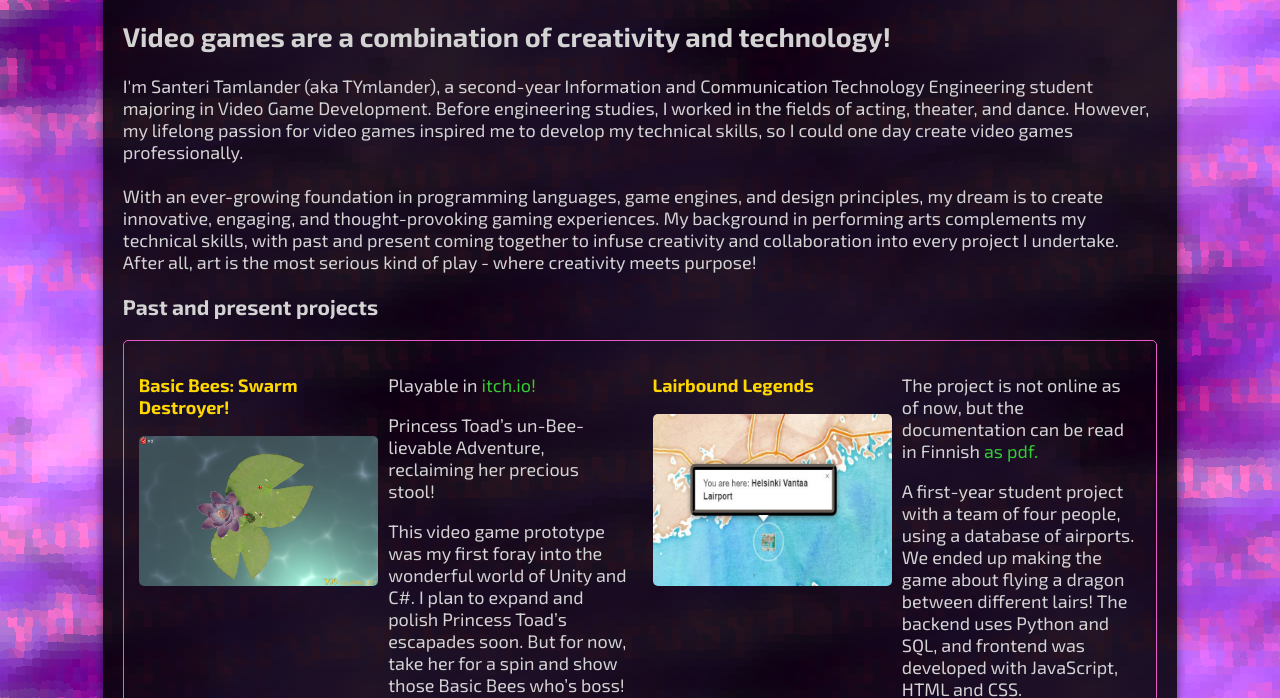
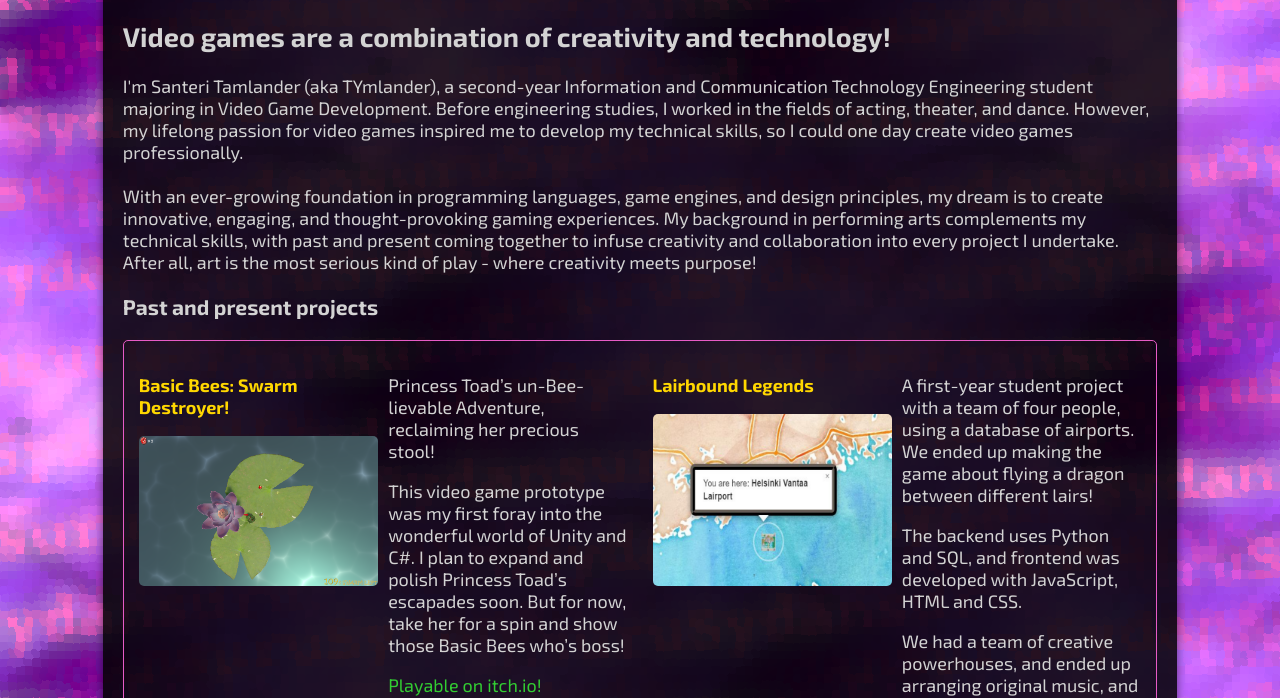
Before and after one commit to ssntr/tymlander, a plain HTML site: page index.html in a window 1280 px wide. Shown: the part 254-952 px from the top of the page. Drawn offline with Linux system fonts and the light colour scheme; a web font is replaced by a local one.

Commit message:
projects.json & projects.js base structure
Project information is now added to data\projects.json, instead of hand-writing them to html.
made necessary changes for future updates: better folder structure for images, index.html defers js loads, emptied out the projects section (where the script now parses project info dynamically) etc!

```diff
--- /dev/null
+++ b/data/projects.json
@@ -0,0 +1,31 @@
+[
+  {
+    "title": "Basic Bees: Swarm Destroyer!",
+    "year": 2025,
+    "image": "img/basic-bees/thumbnail.png",
+    "alt": "Basic Bees gameplay",
+    "description": [
+      "Princess Toad’s un-Bee-lievable Adventure, reclaiming her precious stool!",
+      "This video game prototype was my first foray into the wonderful world of Unity and C#. I plan to expand and polish Princess Toad’s escapades soon. But for now, take her for a spin and show those Basic Bees who’s boss!"
+    ],
+    "itch": "https://ssntr.itch.io/basic-bees",
+    "youtube": null,
+    "screenshots": [],
+    "technologies": ["Unity", "C#"]
+  },
+  {
+    "title": "Lairbound Legends",
+    "year": 2024,
+    "image": "img/lairbound-legends/thumbnail.png",
+    "alt": "Lairbound Legends",
+    "description": [
+      "A first-year student project with a team of four people, using a database of airports. We ended up making the game about flying a dragon between different lairs!",
+      "The backend uses Python and SQL, and frontend was developed with JavaScript, HTML and CSS.",
+      "We had a team of creative powerhouses, and ended up arranging original music, and creating a flying and a turn-based RPG-style minigames!"
+    ],
+    "itch": null,
+    "youtube": null,
+    "screenshots": [],
+    "technologies": ["Python", "SQL", "JavaScript", "HTML", "CSS"]
+  }
+]
--- a/index.html
+++ b/index.html
@@ -6,7 +6,8 @@
   <meta name="viewport" content="width=device-width, initial-scale=1">
   <title>TYmlander Portfolio</title>
   <link rel="stylesheet" href="css/style.css">
-  <script src="js/app.js"></script>
+  <script src="js/app.js" defer></script>
+  <script src="js/projects.js" defer></script>
   <link href="https://fonts.googleapis.com/css2?family=Press+Start+2P&display=swap" rel="stylesheet">
   <link href="https://fonts.googleapis.com/css2?family=Exo+2:ital,wght@0,100..900;1,100..900&family=Playpen+Sans:wght@400;700&display=swap" rel="stylesheet">
 
@@ -32,31 +33,11 @@
             <p>I'm Santeri Tamlander (aka TYmlander), a second-year Information and Communication Technology Engineering student majoring in Video Game Development. Before engineering studies, I worked in the fields of acting, theater, and dance. However, my lifelong passion for video games inspired me to develop my technical skills, so I could one day create video games professionally. <br><br>
 With an ever-growing foundation in programming languages, game engines, and design principles, my dream is to create innovative, engaging, and thought-provoking gaming experiences. My background in performing arts complements my technical skills, with past and present coming together to infuse creativity and collaboration into every project I undertake. After all, art is the most serious kind of play - where creativity meets purpose!</section>
     </div>
+
     <h3>Past and present projects</h3>
-    <div class="projects">
-      <div class="project">
-        <div class="left">
-        <p><strong>Basic Bees: Swarm Destroyer!</strong></p>
-        <img src="img/basicbees.png">
-        </div>
-        <div class="right">
-                        <p>Playable in <a href="https://ssntr.itch.io/basic-bees">itch.io!</a> </p>
-    <p>Princess Toad’s un-Bee-lievable Adventure, reclaiming her precious stool!</p>
-          <p>This video game prototype was my first foray into the wonderful world of Unity and C#. I plan to expand and polish Princess Toad’s escapades soon. But for now, take her for a spin and show those Basic Bees who’s boss!</p>
-        </div>
-        </div>
-      <div class="project">
-        <div class="left">
-          <p><strong>Lairbound Legends</strong></p>
-          <img src="img/lairboundlegends.png">
-        </div>
-        <div class="right">
-          <p>The project is not online as of now, but the documentation can be read in Finnish <a href="img/Lairbound_Legends_2.pdf" download>as pdf.</a></p>
-          <p>A first-year student project with a team of four people, using a database of airports. We ended up making the game about flying a dragon between different lairs! The backend uses Python and SQL, and frontend was developed with JavaScript, HTML and CSS.</p>
-          <p>We had a team of creative powerhouses, and ended up arranging original music, and creating a flying and a turn-based rpg -style minigames!</p>
-        </div>
-      </div>
-  </div>
+    <div class="projects" id="projects-container">
+        <!-- Projects will be dynamically loaded here -->
+    </div>
 
         <div class="dropdown">
             <button onclick="toggleDropdown('education')">Education</button>
--- /dev/null
+++ b/js/projects.js
@@ -0,0 +1,76 @@
+async function loadProjects() {
+    try {
+        // Fetch project data
+        const response = await fetch("data/projects.json");
+
+        if (!response.ok) {
+            throw new Error("Failed to load projects.json");
+        }
+
+        const projects = await response.json();
+
+        const container = document.getElementById("projects-container");
+
+        if (!container) {
+            throw new Error("Project container not found!");
+        }
+
+        // Create an element for each project
+        projects.forEach(project => {
+
+            // Main container
+            const projectElement = document.createElement("div");
+            projectElement.classList.add("project");
+
+            // LEFT SIDE: Title and image
+            const left = document.createElement("div");
+            left.classList.add("left");
+
+            const title = document.createElement("p");
+            const strong = document.createElement("strong");
+
+            strong.textContent = project.title;
+            title.appendChild(strong);
+
+            const image = document.createElement("img");
+            image.src = project.image;
+            image.alt = project.alt || project.title;
+
+            left.append(title, image);
+
+            // RIGHT SIDE: Description and links
+            const right = document.createElement("div");
+            right.classList.add("right");
+
+            // Description paragraphs
+            project.description.forEach(text => {
+                const paragraph = document.createElement("p");
+                paragraph.textContent = text;
+                right.appendChild(paragraph);
+            });
+
+            // Itch.io link
+            if (project.itch) {
+                const paragraph = document.createElement("p");
+                const link = document.createElement("a");
+
+                link.href = project.itch;
+                link.textContent = "Playable on itch.io!";
+                link.target = "_blank";
+                link.rel = "noopener noreferrer";
+
+                paragraph.appendChild(link);
+                right.appendChild(paragraph);
+            }
+
+            // Assemble project
+            projectElement.append(left, right);
+            container.appendChild(projectElement);
+        });
+
+    } catch (error) {
+        console.error("Error loading projects:", error);
+    }
+}
+
+loadProjects();
```
Also changed, not shown: img/basic-bees/thumbnail.png (renamed from img/basicbees.png), img/lairbound-legends/thumbnail.png (renamed from img/lairboundlegends.png).
